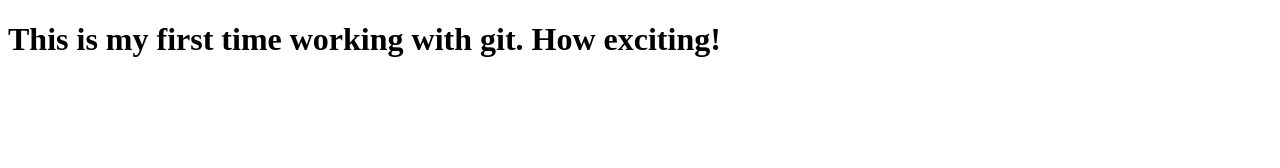
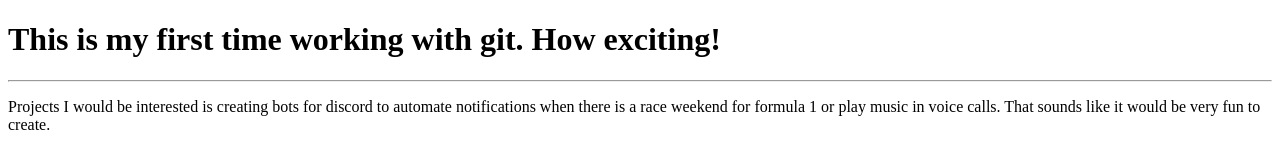
Before and after one commit to Smayorq/CS3338-first-project, a plain HTML site: page index.html in a window 1280 px wide. Drawn offline with Linux system fonts and the light colour scheme.

Commit message:
Update index.html
Added my ideas for a software project

```diff
--- a/index.html
+++ b/index.html
@@ -7,5 +7,7 @@
 </head>
 <body>
     <h1>This is my first time working with git. How exciting!</h1>
+    <hr>
+    <p>Projects I would be interested is creating bots for discord to automate notifications when there is a race weekend for formula 1 or play music in voice calls. That sounds like it would be very fun to create.</p>
 </body>
 </html>
```
